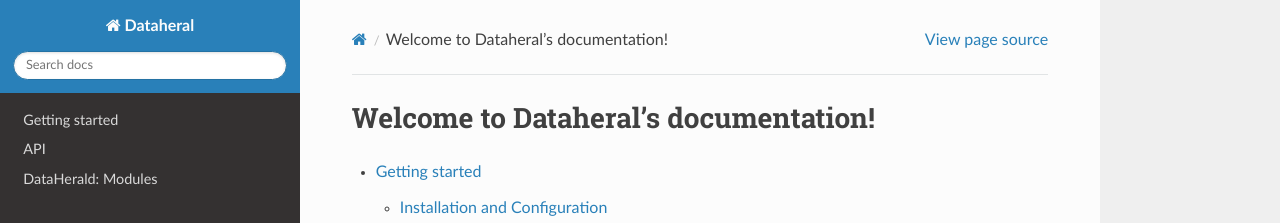
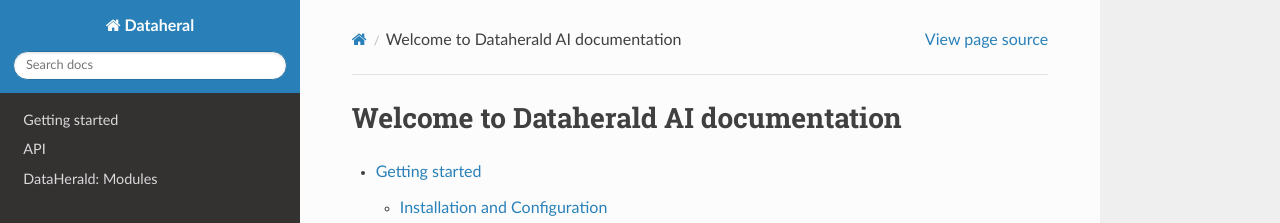
Before and after one commit to Dataherald/dataherald, a Sphinx documentation site: the page built from docs/index.rst, in a window 1280 px wide. Shown: the top 223 px of the page. Built offline with Sphinx 7.4.7 and the Read the Docs theme 2.0.0, drawn with Linux system fonts in a browser that asks for light colours.

```diff
--- a/docs/index.rst
+++ b/docs/index.rst
@@ -1,9 +1,9 @@
-.. Dataheral documentation master file, created by
+.. Dataherald documentation master file, created by
    sphinx-quickstart on Mon Aug 14 12:19:15 2023.
    You can adapt this file completely to your liking, but it should at least
    contain the root `toctree` directive.
 
-Welcome to Dataheral's documentation!
+Welcome to Dataherald AI documentation
 =====================================
 .. toctree::
    getting_started
```
Also changed, not shown: README.md (+26 -15 lines).
